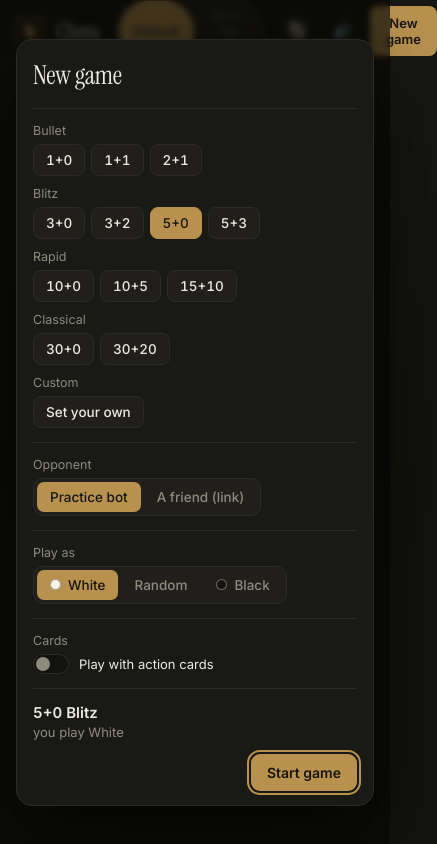
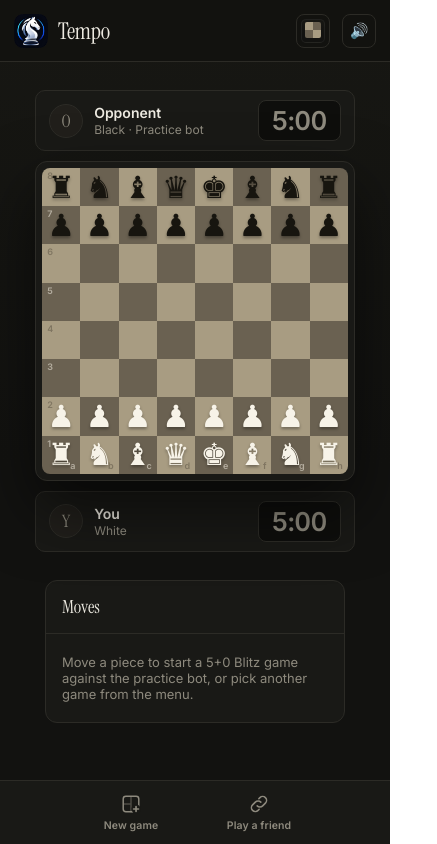
Before and after one commit to blajockz/chess-game, a React (Vite) app: page / in a window 390 px wide. Shown: the whole page, 437 px wide, since content can reach past the window. Built offline with nearby package versions, Linux system fonts and the light colour scheme.

Commit message:
optional menu

```diff
--- a/src/App.tsx
+++ b/src/App.tsx
@@ -5,6 +5,7 @@ import Board from "./components/Board";
 import PlayerStrip from "./components/PlayerStrip";
 import MovePanel, { type DrawState } from "./components/MovePanel";
 import WeatherLayer from "./components/WeatherLayer";
+import Sidebar, { type SidebarItem } from "./components/Sidebar";
 import CardPanel from "./components/CardPanel";
 import ActionCard from "./components/ActionCard";
 import { useCards, useShieldFilter } from "./cards/useCards";
@@ -63,7 +64,18 @@ export default function App() {
 
   const [joining, setJoining] = useState(linkFromUrl);
   const joiningCode = joining?.room ?? null;
-  const [setupOpen, setSetupOpen] = useState(() => linkFromUrl() === null);
+  const [setupOpen, setSetupOpen] = useState(false);
+  const [panel, setPanel] = useState<SidebarItem>("bot");
+  const swallowClick = useRef(false);
+
+  function openPanel(kind: SidebarItem) {
+    if (setupOpen && panel === kind) {
+      setSetupOpen(false);
+      return;
+    }
+    setPanel(kind);
+    setSetupOpen(true);
+  }
   const online = useOnline();
   const onlineMode = online.active || online.room !== null || joiningCode !== null;
   const onlineRef = useRef(onlineMode);
@@ -150,6 +162,14 @@ export default function App() {
     },
     shield.ref
   );
+
+  useEffect(() => {
+    if (!started && !onlineMode && game.ply > 0) {
+      setStarted(true);
+      setStartedAt(performance.now());
+      setNow(performance.now());
+    }
+  }, [game.ply]);
 
   useEffect(() => {
     if (joining) online.join(joining.room, joining.invite);
@@ -369,6 +389,7 @@ export default function App() {
     online.leave();
     online.clearError();
     setJoining(null);
+    setPanel("bot");
     setSetupOpen(true);
   }
 
@@ -426,12 +447,27 @@ export default function App() {
             ? `Online · ${describeControl(serverState.control)}`
             : describeSetup(lastSetup)
         }
-        onNewGame={() => setSetupOpen(true)}
+        onNewGame={() => openPanel("bot")}
         theme={theme}
         onThemeChange={setTheme}
       />
 
-      <main className="table">
+      <Sidebar open={setupOpen ? panel : null} onOpen={openPanel} />
+
+      <main
+        className="table"
+        onPointerDownCapture={() => {
+          if (!setupOpen) return;
+          swallowClick.current = true;
+          setSetupOpen(false);
+        }}
+        onClickCapture={(e) => {
+          if (!swallowClick.current) return;
+          swallowClick.current = false;
+          e.stopPropagation();
+          e.preventDefault();
+        }}
+      >
         <section className="board-column">
           <PlayerStrip
             name="Opponent"
@@ -523,7 +559,13 @@ export default function App() {
             resignLockedFor={resignLocked ? Math.ceil(resignLockMs / 1000) : 0}
             onResign={resign}
             onOfferDraw={offerDraw}
-            onNewGame={() => setSetupOpen(true)}
+            onNewGame={() => openPanel("bot")}
+            idle={!started && !onlineMode}
+            emptyText={
+              !started && !onlineMode
+                ? `Move a piece to start a ${describeSetup(lastSetup)} game against the practice bot, or pick another game from the menu.`
+                : undefined
+            }
             incomingDraw={incomingDraw}
             onAcceptDraw={() => online.answerDraw(true)}
             onDeclineDraw={() => online.answerDraw(false)}
@@ -585,10 +627,11 @@ export default function App() {
 
       {setupOpen && (
         <GameSetup
-          initial={lastSetup}
-          canCancel={started}
+          key={panel}
+          initial={{ ...lastSetup, opponent: panel }}
           onStart={startGame}
           onCancel={() => setSetupOpen(false)}
+          onOpponentChange={setPanel}
         />
       )}
     </div>
--- a/src/components/GameSetup.css
+++ b/src/components/GameSetup.css
@@ -1,13 +1,41 @@
-.setup-backdrop {
+.setup-scrim {
   position: fixed;
-  inset: 0;
-  z-index: 100;
-  display: grid;
-  place-items: center;
-  padding: 16px;
-  background: rgba(8, 8, 6, 0.66);
-  backdrop-filter: blur(3px);
-  animation: setup-fade 0.14s ease-out;
+  z-index: 34;
+  top: var(--topbar-h, 62px);
+  left: var(--sb-width, 0px);
+  right: 0;
+  bottom: 0;
+  background: rgba(6, 6, 5, 0.38);
+  animation: setup-fade 0.16s ease-out;
+}
+
+.setup {
+  position: fixed;
+  z-index: 35;
+  top: var(--topbar-h, 62px);
+  bottom: 0;
+  left: var(--sb-width, 0px);
+  width: min(420px, calc(100vw - var(--sb-width, 0px)));
+  display: flex;
+  flex-direction: column;
+  overflow-y: auto;
+  overscroll-behavior: contain;
+  padding: 20px 22px 0;
+  background: var(--surface);
+  border-right: 1px solid var(--line);
+  box-shadow: 24px 0 60px rgba(0, 0, 0, 0.45);
+  animation: setup-slide 0.22s cubic-bezier(0.2, 0.9, 0.3, 1);
+}
+
+@keyframes setup-slide {
+  from {
+    transform: translateX(-24px);
+    opacity: 0;
+  }
+  to {
+    transform: none;
+    opacity: 1;
+  }
 }
 
 @keyframes setup-fade {
@@ -19,31 +47,40 @@
   }
 }
 
-.setup {
-  width: min(460px, 100%);
-  max-height: calc(100vh - 32px);
-  overflow-y: auto;
-  padding: 22px 22px 18px;
-  border-radius: 16px;
-  background: var(--surface);
-  border: 1px solid var(--line);
-  box-shadow: 0 30px 80px rgba(0, 0, 0, 0.6);
-  animation: setup-rise 0.18s cubic-bezier(0.2, 0.9, 0.3, 1);
+.setup-head {
+  display: flex;
+  align-items: flex-start;
+  justify-content: space-between;
+  gap: 12px;
+  margin-bottom: 14px;
 }
 
-@keyframes setup-rise {
-  from {
-    transform: translateY(10px) scale(0.98);
-    opacity: 0;
-  }
-  to {
-    transform: none;
-    opacity: 1;
-  }
+.setup-lead {
+  margin: 4px 0 0;
+  font-size: 13px;
+  color: var(--muted);
+}
+
+.setup-close {
+  flex: none;
+  display: grid;
+  place-items: center;
+  width: 32px;
+  height: 32px;
+  border-radius: 8px;
+  border: 1px solid var(--line);
+  background: transparent;
+  color: var(--muted);
+  transition: color 0.12s ease, border-color 0.12s ease;
+}
+
+.setup-close:hover {
+  color: var(--text);
+  border-color: var(--muted);
 }
 
 .setup-title {
-  margin: 0 0 16px;
+  margin: 0;
   font-family: "Instrument Serif", Georgia, serif;
   font-size: 26px;
   font-weight: 400;
@@ -170,7 +207,6 @@
   font-weight: 600;
   font-variant-numeric: tabular-nums;
   text-align: center;
-  appearance: textfield;
   -moz-appearance: textfield;
 }
 
@@ -277,12 +313,16 @@
 }
 
 .setup-foot {
+  position: sticky;
+  bottom: 0;
+  margin: auto -22px 0;
   display: flex;
   align-items: center;
   justify-content: space-between;
   gap: 14px;
-  padding-top: 14px;
+  padding: 14px 22px calc(14px + env(safe-area-inset-bottom));
   border-top: 1px solid var(--line);
+  background: var(--surface);
 }
 
 .setup-summary {
@@ -336,6 +376,7 @@
   filter: brightness(1.08);
 }
 
+.setup-close:focus-visible,
 .chip-btn:focus-visible,
 .side-btn:focus-visible,
 .start-btn:focus-visible,
@@ -346,9 +387,49 @@
   outline-offset: 2px;
 }
 
+@media (max-width: 720px) {
+  .setup-scrim {
+    top: 0;
+    left: 0;
+    background: rgba(6, 6, 5, 0.55);
+  }
+  .setup {
+    top: auto;
+    left: 0;
+    right: 0;
+    bottom: 64px;
+    width: auto;
+    max-height: calc(100dvh - var(--topbar-h, 62px) - 76px);
+    border-right: 0;
+    border-top: 1px solid var(--line);
+    border-radius: 18px 18px 0 0;
+    box-shadow: 0 -20px 60px rgba(0, 0, 0, 0.5);
+    animation-name: setup-rise;
+  }
+  .setup-foot {
+    padding-bottom: 14px;
+  }
+}
+
+@keyframes setup-rise {
+  from {
+    transform: translateY(24px);
+    opacity: 0;
+  }
+  to {
+    transform: none;
+    opacity: 1;
+  }
+}
+
 @media (max-width: 480px) {
   .setup {
-    padding: 18px 16px 14px;
+    padding: 18px 16px 0;
+  }
+  .setup-foot {
+    margin: auto -16px 0;
+    padding-left: 16px;
+    padding-right: 16px;
   }
   .preset-row,
   .side-row {
@@ -369,7 +450,7 @@
 }
 
 @media (prefers-reduced-motion: reduce) {
-  .setup-backdrop,
+  .setup-scrim,
   .setup,
   .custom {
     animation: none;
--- a/src/components/GameSetup.tsx
+++ b/src/components/GameSetup.tsx
@@ -68,12 +68,12 @@ function presetKey(choice: SetupChoice): string | null {
 
 type Props = {
   initial: SetupChoice;
-  canCancel: boolean;
   onStart: (choice: SetupChoice) => void;
   onCancel: () => void;
+  onOpponentChange?: (opponent: "bot" | "friend") => void;
 };
 
-export default function GameSetup({ initial, canCancel, onStart, onCancel }: Props) {
+export default function GameSetup({ initial, onStart, onCancel, onOpponentChange }: Props) {
   const startKey = presetKey(initial);
   const [picked, setPicked] = useState<string>(startKey ?? "custom");
 
@@ -95,11 +95,16 @@ export default function GameSetup({ initial, canCancel, onStart, onCancel }: Pro
 
   useEffect(() => {
     const onKey = (e: KeyboardEvent) => {
-      if (e.key === "Escape" && canCancel) onCancel();
+      if (e.key === "Escape") onCancel();
     };
     window.addEventListener("keydown", onKey);
     return () => window.removeEventListener("keydown", onKey);
-  }, [canCancel, onCancel]);
+  }, [onCancel]);
+
+  function pickOpponent(value: "bot" | "friend") {
+    setOpponent(value);
+    onOpponentChange?.(value);
+  }
 
   function build(): SetupChoice {
     if (picked !== "custom") {
@@ -132,21 +137,32 @@ export default function GameSetup({ initial, canCancel, onStart, onCancel }: Pro
     (choice.cards ? " · action cards" : "");
 
   return (
-    <div
-      className="setup-backdrop"
-      onPointerDown={(e) => {
-        if (e.target === e.currentTarget && canCancel) onCancel();
-      }}
-    >
-      <div
-        className="setup"
+    <>
+      <div className="setup-scrim" onPointerDown={onCancel} aria-hidden="true" />
+      <aside
+        id="game-panel"
+        className={"setup" + (online ? " is-online" : "")}
         role="dialog"
-        aria-modal="true"
+        aria-modal="false"
         aria-labelledby="setup-title"
       >
-        <h2 className="setup-title" id="setup-title">
-          New game
-        </h2>
+        <header className="setup-head">
+          <div>
+            <h2 className="setup-title" id="setup-title">
+              {online ? "Play a friend" : "New game"}
+            </h2>
+            <p className="setup-lead">
+              {online
+                ? "Pick a time control, then send the link to your friend."
+                : "Pick a time control and play the practice bot."}
+            </p>
+          </div>
+          <button className="setup-close" onClick={onCancel} aria-label="Close the game panel" title="Close (Esc)">
+            <svg viewBox="0 0 16 16" width="14" height="14" aria-hidden="true">
+              <path d="M3.5 3.5l9 9M12.5 3.5l-9 9" stroke="currentColor" strokeWidth="1.8" strokeLinecap="round" />
+            </svg>
+          </button>
+        </header>
 
         <section className="setup-block" aria-label="Time control">
           {PRESETS.map((group) => (
@@ -257,7 +273,7 @@ export default function GameSetup({ initial, canCancel, onStart, onCancel }: Pro
                   key={value}
                   className={"side-btn" + (opponent === value ? " is-on" : "")}
                   aria-pressed={opponent === value}
-                  onClick={() => setOpponent(value)}
+                  onClick={() => pickOpponent(value)}
                 >
                   {text}
                 </button>
@@ -324,11 +340,9 @@ export default function GameSetup({ initial, canCancel, onStart, onCancel }: Pro
             <span>{subline}</span>
           </p>
           <div className="setup-actions">
-            {canCancel && (
-              <button className="ghost-btn" onClick={onCancel}>
-                Cancel
-              </button>
-            )}
+            <button className="ghost-btn" onClick={onCancel}>
+              Cancel
+            </button>
             <button
               ref={startRef}
               className="start-btn"
@@ -339,8 +353,8 @@ export default function GameSetup({ initial, canCancel, onStart, onCancel }: Pro
             </button>
           </div>
         </footer>
-      </div>
-    </div>
+      </aside>
+    </>
   );
 }
 
--- a/src/components/MovePanel.tsx
+++ b/src/components/MovePanel.tsx
@@ -19,6 +19,8 @@ type Props = {
   onAcceptDraw?: () => void;
   onDeclineDraw?: () => void;
   deadline?: { text: string; time: string; urgent: boolean } | null;
+  emptyText?: string;
+  idle?: boolean;
   review?: {
     current: number;
     viewing: boolean;
@@ -70,6 +72,8 @@ export default function MovePanel({
   onDeclineDraw,
   review,
   deadline = null,
+  emptyText,
+  idle = false,
 }: Props) {
   const [confirm, setConfirm] = useState<Confirm>(null);
   const noRef = useRef<HTMLButtonElement>(null);
@@ -146,7 +150,7 @@ export default function MovePanel({
       )}
 
       {moves.length === 0 ? (
-        <p className="rail-empty">Play a move to start the record.</p>
+        <p className="rail-empty">{emptyText ?? "Play a move to start the record."}</p>
       ) : (
         <ol className="move-list" ref={listRef}>
           {moves.map((move, i) => (
@@ -200,7 +204,7 @@ export default function MovePanel({
         </div>
       )}
 
-      {over ? (
+      {idle ? null : over ? (
         <div className="rail-actions">
           <button className="rail-btn is-primary" onClick={onNewGame}>
             New game
--- /dev/null
+++ b/src/components/Sidebar.css
@@ -0,0 +1,108 @@
+:root {
+  --sb-width: 76px;
+  --sb-bg: var(--surface);
+  --topbar-h: 62px;
+}
+
+.sidebar {
+  position: fixed;
+  top: var(--topbar-h);
+  left: 0;
+  bottom: 0;
+  z-index: 40;
+  width: var(--sb-width);
+  display: flex;
+  flex-direction: column;
+  align-items: center;
+  gap: 6px;
+  padding: 14px 8px;
+  background: var(--sb-bg);
+  border-right: 1px solid var(--line);
+}
+
+.sb-item {
+  position: relative;
+  width: 100%;
+  display: flex;
+  flex-direction: column;
+  align-items: center;
+  gap: 5px;
+  padding: 10px 2px 8px;
+  border: 0;
+  border-radius: 12px;
+  background: transparent;
+  color: var(--muted);
+  transition: color 0.15s ease, background 0.15s ease;
+}
+
+.sb-item:hover {
+  color: var(--text);
+  background: var(--surface-2);
+}
+
+.sb-item.is-on {
+  color: var(--brass);
+  background: var(--brass-soft);
+}
+
+.sb-item.is-on::before {
+  content: "";
+  position: absolute;
+  left: -8px;
+  top: 10px;
+  bottom: 10px;
+  width: 3px;
+  border-radius: 0 3px 3px 0;
+  background: var(--brass);
+}
+
+.sb-label {
+  font-size: 10.5px;
+  font-weight: 600;
+  line-height: 1.15;
+  text-align: center;
+  letter-spacing: 0.01em;
+}
+
+.sb-item:focus-visible {
+  outline: 2px solid var(--brass);
+  outline-offset: 1px;
+}
+
+.shell {
+  padding-left: var(--sb-width);
+}
+
+@media (max-width: 720px) {
+  :root {
+    --sb-width: 0px;
+  }
+  .sidebar {
+    top: auto;
+    right: 0;
+    width: auto;
+    height: 64px;
+    flex-direction: row;
+    justify-content: center;
+    gap: 8px;
+    padding: 6px 12px calc(6px + env(safe-area-inset-bottom));
+    border-right: 0;
+    border-top: 1px solid var(--line);
+  }
+  .sb-item {
+    width: 120px;
+    padding: 6px 2px;
+  }
+  .sb-item.is-on::before {
+    left: 20px;
+    right: 20px;
+    top: -6px;
+    bottom: auto;
+    width: auto;
+    height: 3px;
+    border-radius: 0 0 3px 3px;
+  }
+  .shell {
+    padding-bottom: 72px;
+  }
+}
--- /dev/null
+++ b/src/components/Sidebar.tsx
@@ -0,0 +1,57 @@
+import "./Sidebar.css";
+
+export type SidebarItem = "bot" | "friend";
+
+type Props = {
+  open: SidebarItem | null;
+  onOpen: (item: SidebarItem) => void;
+};
+
+function Icon({ kind }: { kind: SidebarItem }) {
+  if (kind === "bot") {
+    return (
+      <svg viewBox="0 0 24 24" width="22" height="22" aria-hidden="true">
+        <rect x="3.5" y="3.5" width="17" height="17" rx="3" fill="none" stroke="currentColor" strokeWidth="1.6" />
+        <path d="M3.5 12h8.5V3.5M12 12v8.5h8.5" fill="none" stroke="currentColor" strokeWidth="1.6" opacity="0.45" />
+        <circle cx="17.5" cy="17.5" r="5" fill="var(--sb-bg)" />
+        <path d="M17.5 14.8v5.4M14.8 17.5h5.4" stroke="currentColor" strokeWidth="1.8" strokeLinecap="round" />
+      </svg>
+    );
+  }
+  return (
+    <svg viewBox="0 0 24 24" width="22" height="22" aria-hidden="true">
+      <path
+        d="M10 14a4.2 4.2 0 0 0 6 0l3-3a4.2 4.2 0 0 0-6-6l-1.2 1.2M14 10a4.2 4.2 0 0 0-6 0l-3 3a4.2 4.2 0 0 0 6 6l1.2-1.2"
+        fill="none"
+        stroke="currentColor"
+        strokeWidth="1.7"
+        strokeLinecap="round"
+      />
+    </svg>
+  );
+}
+
+const ITEMS: { id: SidebarItem; label: string; hint: string }[] = [
+  { id: "bot", label: "New game", hint: "Choose a time control and play the practice bot" },
+  { id: "friend", label: "Play a friend", hint: "Create a link and play a friend online" },
+];
+
+export default function Sidebar({ open, onOpen }: Props) {
+  return (
+    <nav className="sidebar" aria-label="Games">
+      {ITEMS.map((item) => (
+        <button
+          key={item.id}
+          className={"sb-item sb-" + item.id + (open === item.id ? " is-on" : "")}
+          onClick={() => onOpen(item.id)}
+          aria-expanded={open === item.id}
+          aria-controls="game-panel"
+          title={item.hint}
+        >
+          <Icon kind={item.id} />
+          <span className="sb-label">{item.label}</span>
+        </button>
+      ))}
+    </nav>
+  );
+}
--- a/src/components/TopBar.css
+++ b/src/components/TopBar.css
@@ -1,7 +1,8 @@
 .topbar {
+  margin-left: calc(-1 * var(--sb-width, 0px));
   position: sticky;
   top: 0;
-  z-index: 10;
+  z-index: 45;
   display: flex;
   align-items: center;
   justify-content: space-between;
@@ -12,101 +13,16 @@
   background: rgba(18, 18, 16, 0.86);
   backdrop-filter: blur(10px);
 }
-
-.identity {
-  display: flex;
-  align-items: center;
-  gap: 10px;
-}
-
-.mark {
-  display: grid;
-  place-items: center;
-  width: 32px;
-  height: 32px;
-  border-radius: 8px;
-  font-size: 19px;
-  color: var(--brass);
-  background: var(--brass-soft);
-  border: 1px solid rgba(184, 145, 79, 0.32);
-}
-
-.wordmark {
-  font-family: "Instrument Serif", Georgia, serif;
-  font-size: 23px;
-  letter-spacing: -0.01em;
-}
-
-.modes {
-  display: flex;
-  gap: 3px;
-  padding: 3px;
-  border-radius: 999px;
-  background: var(--surface-2);
-  border: 1px solid var(--line);
-}
-
-.mode {
-  border: none;
-  border-radius: 999px;
-  padding: 6px 15px;
-  font-size: 13px;
-  font-weight: 500;
-  color: var(--muted);
-  background: transparent;
-}
-
-.mode.is-on {
-  color: #16150F;
-  background: var(--brass);
-}
-
-.mode:disabled {
-  opacity: 0.4;
-  cursor: not-allowed;
-}
-
-.actions {
-  display: flex;
-  align-items: center;
-  gap: 12px;
-}
-
-.chip {
-  font-size: 12.5px;
-  color: var(--muted);
-  padding: 5px 11px;
-  border-radius: 7px;
-  border: 1px solid var(--line);
-}
-
-.btn {
-  border: none;
-  border-radius: 8px;
-  padding: 9px 15px;
-  font-size: 13px;
-  font-weight: 600;
-  color: #16150F;
-  background: var(--brass);
-}
-
-@media (max-width: 720px) {
-  .chip { display: none; }
-  .topbar { padding: 0 14px; }
-}
-
-.icon-btn {
-  display: grid;
-  place-items: center;
-  width: 34px;
-  height: 34px;
-  font-size: 15px;
-  border-radius: 8px;
-  background: transparent;
-  border: 1px solid var(--line);
-  transition: border-color 0.15s ease;
-}
-
-.icon-btn:hover {
-  border-color: var(--brass);
-}
+.identity { display: flex; align-items: center; gap: 10px; }
+.mark { display: block; width: 34px; height: 34px; flex: none; }
+.wordmark { font-family: "Instrument Serif", Georgia, serif; font-size: 23px; letter-spacing: -0.01em; }
+.modes { display: flex; gap: 3px; padding: 3px; border-radius: 999px; background: var(--surface-2); border: 1px solid var(--line); }
+.mode { border: none; border-radius: 999px; padding: 6px 15px; font-size: 13px; font-weight: 500; color: var(--muted); background: transparent; }
+.mode.is-on { color: #16150F; background: var(--brass); }
+.mode:disabled { opacity: 0.4; cursor: not-allowed; }
+.actions { display: flex; align-items: center; gap: 12px; }
+.chip { font-size: 12.5px; color: var(--muted); padding: 5px 11px; border-radius: 7px; border: 1px solid var(--line); }
+.btn { border: none; border-radius: 8px; padding: 9px 15px; font-size: 13px; font-weight: 600; color: #16150F; background: var(--brass); }
+.icon-btn { display: grid; place-items: center; width: 34px; height: 34px; font-size: 15px; border-radius: 8px; background: transparent; border: 1px solid var(--line); transition: border-color 0.15s ease; }
+.icon-btn:hover { border-color: var(--brass); }
+@media (max-width: 720px) { .chip { display: none; } .topbar { padding: 0 14px; } .modes, .actions .btn { display: none; } }
--- a/src/components/TopBar.tsx
+++ b/src/components/TopBar.tsx
@@ -28,8 +28,8 @@ export default function TopBar({
   return (
     <header className="topbar">
       <div className="identity">
-        <span className="mark">♞</span>
-        <span className="wordmark">Chess</span>
+        <img className="mark" src="/favicon.svg" alt="" width={34} height={34} />
+        <span className="wordmark">Tempo</span>
       </div>
 
       <div className="modes" role="group" aria-label="Game mode">
```
